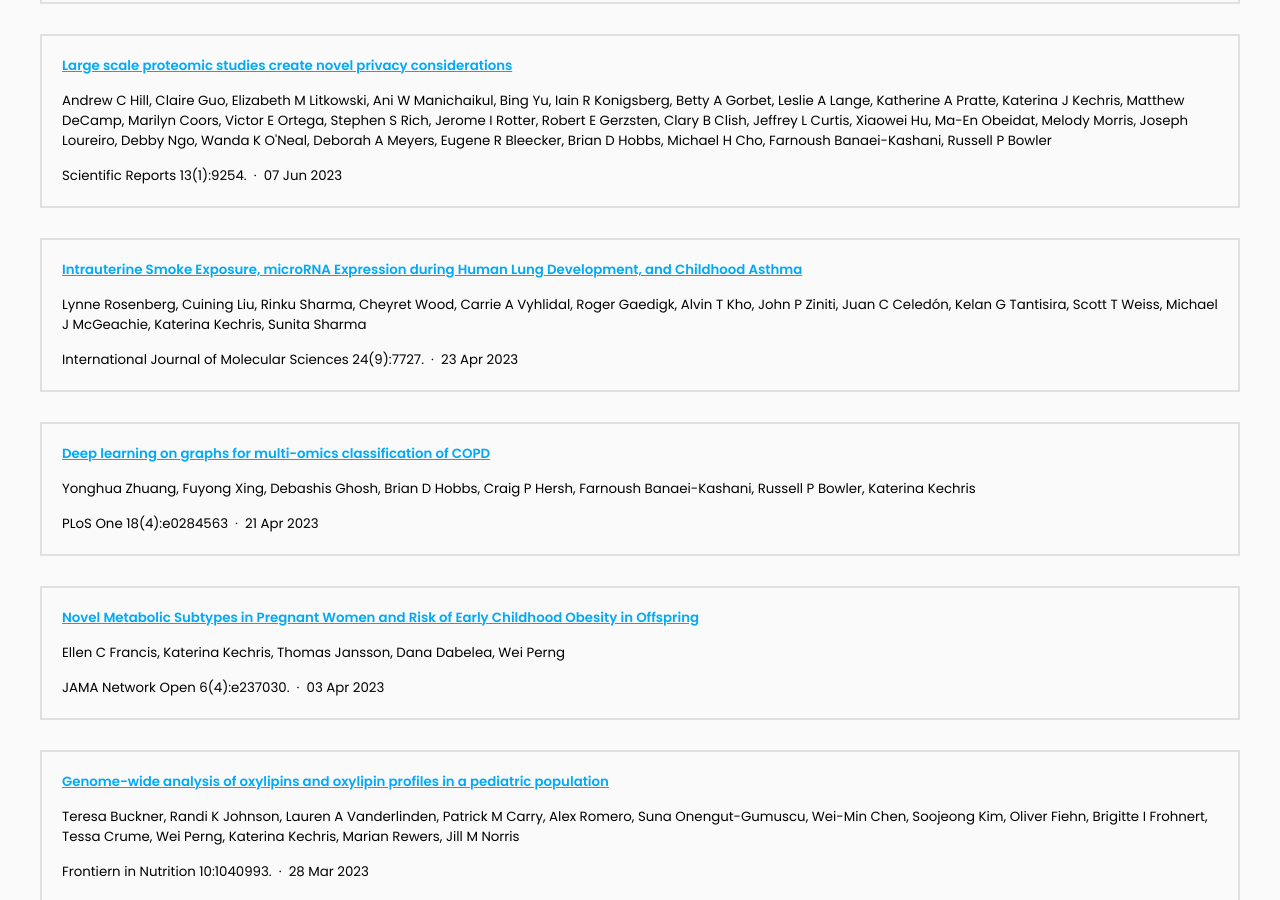
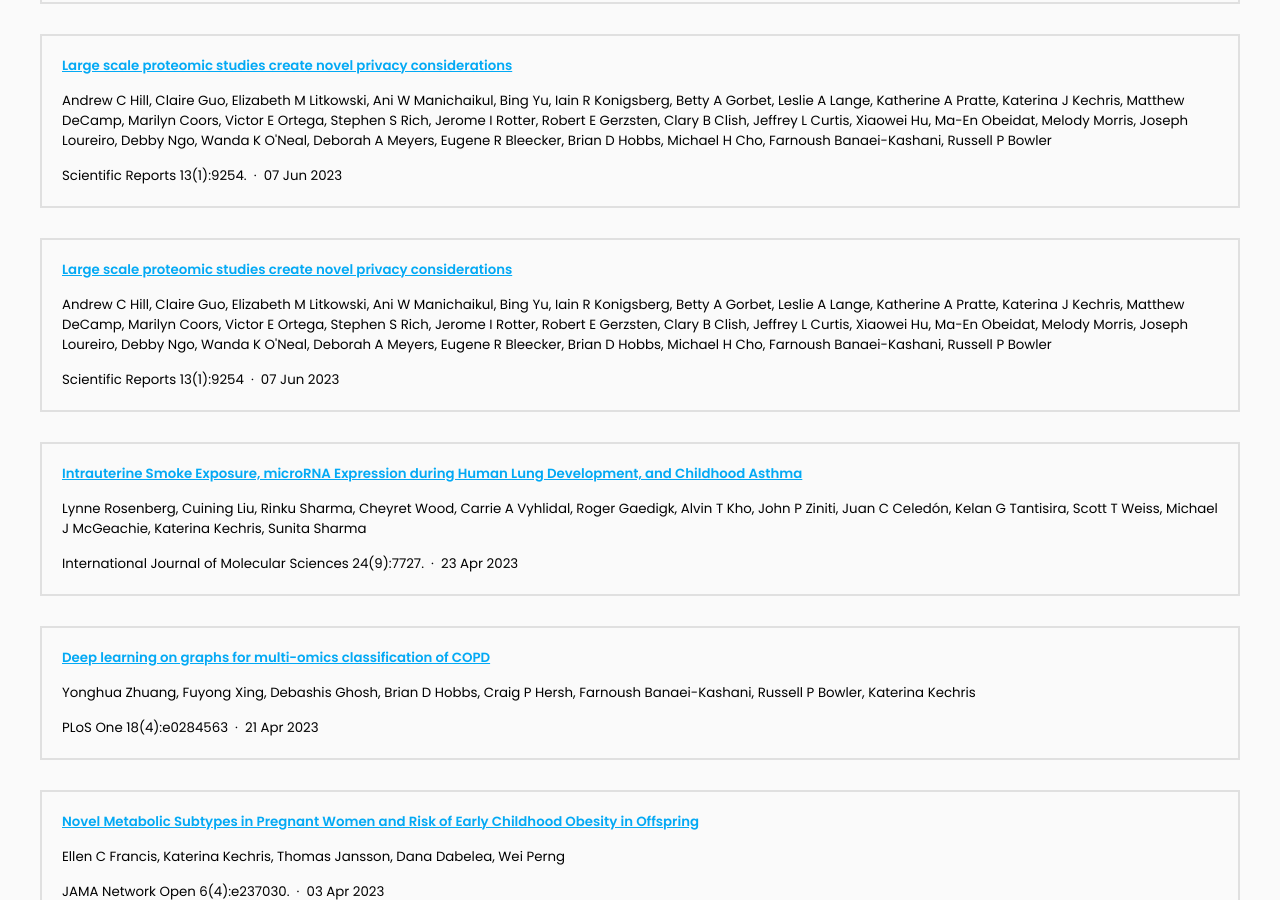
Before and after one commit to KechrisLab/kechrislab.github.io, a Jekyll site: the page built from Publications/index.md, in a window 1280 px wide and 900 px high, scrolled down 1592 px. Built offline with Jekyll 4.4.1, drawn with Linux system fonts in a browser that asks for light colours.

Commit message:
Generate citations

```diff
--- a/_data/citations.yaml
+++ b/_data/citations.yaml
@@ -1,6 +1,43 @@
 # DO NOT EDIT, GENERATED AUTOMATICALLY FROM SOURCES.YAML (AND ELSEWHERE)
 # See https://github.com/greenelab/lab-website-template/wiki/Citations
 
+- id: pmc:PMC10247808
+  title: Large scale proteomic studies create novel privacy considerations
+  authors:
+  - Andrew C Hill
+  - Claire Guo
+  - Elizabeth M Litkowski
+  - Ani W Manichaikul
+  - Bing Yu
+  - Iain R Konigsberg
+  - Betty A Gorbet
+  - Leslie A Lange
+  - Katherine A Pratte
+  - Katerina J Kechris
+  - Matthew DeCamp
+  - Marilyn Coors
+  - Victor E Ortega
+  - Stephen S Rich
+  - Jerome I Rotter
+  - Robert E Gerzsten
+  - Clary B Clish
+  - Jeffrey L Curtis
+  - Xiaowei Hu
+  - Ma-En Obeidat
+  - Melody Morris
+  - Joseph Loureiro
+  - Debby Ngo
+  - Wanda K O'Neal
+  - Deborah A Meyers
+  - Eugene R Bleecker
+  - Brian D Hobbs
+  - Michael H Cho
+  - Farnoush Banaei-Kashani
+  - Russell P Bowler
+  publisher: Scientific Reports 13(1):9254
+  date: '2023-06-07'
+  link: https://www.ncbi.nlm.nih.gov/pmc/articles/PMC10247808/
+  _cache: d32174d02fa18a05c4ffd4693668ad9749a0822b188f400e2c638e6714ebd19f
 - id: pmc:PMC10449810
   title: Quantifying the spatial clustering characteristics of radiographic emphysema
     explains variability in pulmonary function
@@ -13,8 +50,8 @@
   - Nichole E Carlson
   publisher: Scientific Reports 13(1):13862.
   date: '2023-08-24'
-  link: https://www.ncbi.nlm.nih.gov/pmc/articles/PMC10449810
-  _cache: e0792e7bb7ab8c3646ae4b097de641d51caf599f111b237fa233e4a6513b785f
+  link: https://www.ncbi.nlm.nih.gov/pmc/articles/PMC10449810/
+  _cache: 310f7abc0abe4133ca21e3f89a57b7cf4b0b4a1ef254f43218f7b2696cf6fa5d
 - id: pmc:PMC10601228
   title: 'TreeKernel: interpretable kernel machine tests for interactions between
     -omics and clinical predictors with applications to metabolomics and COPD phenotypes'
```
